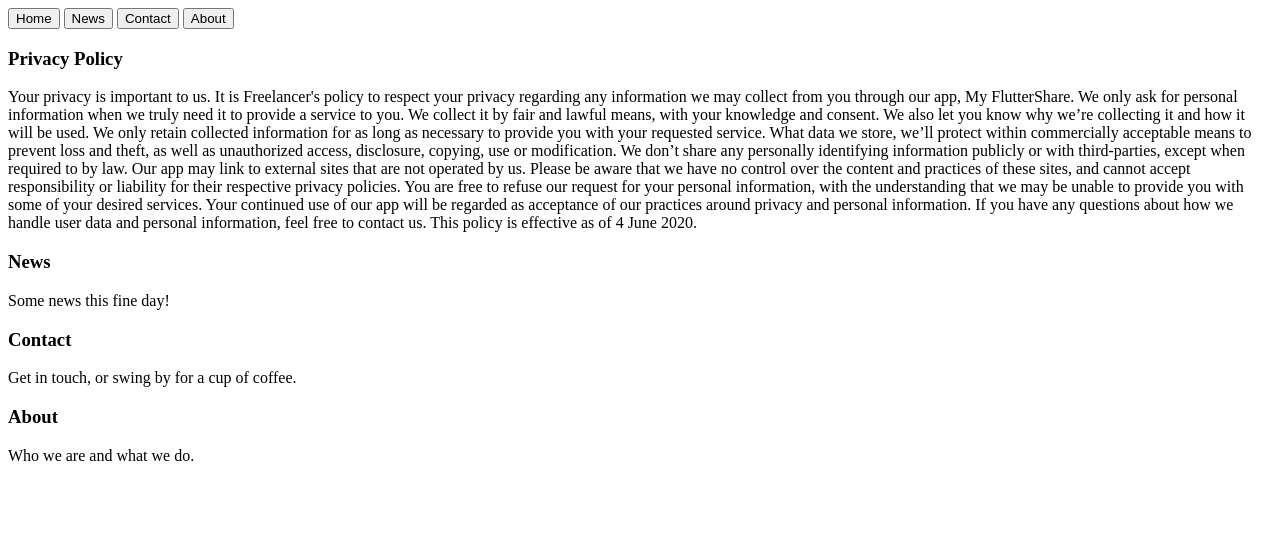
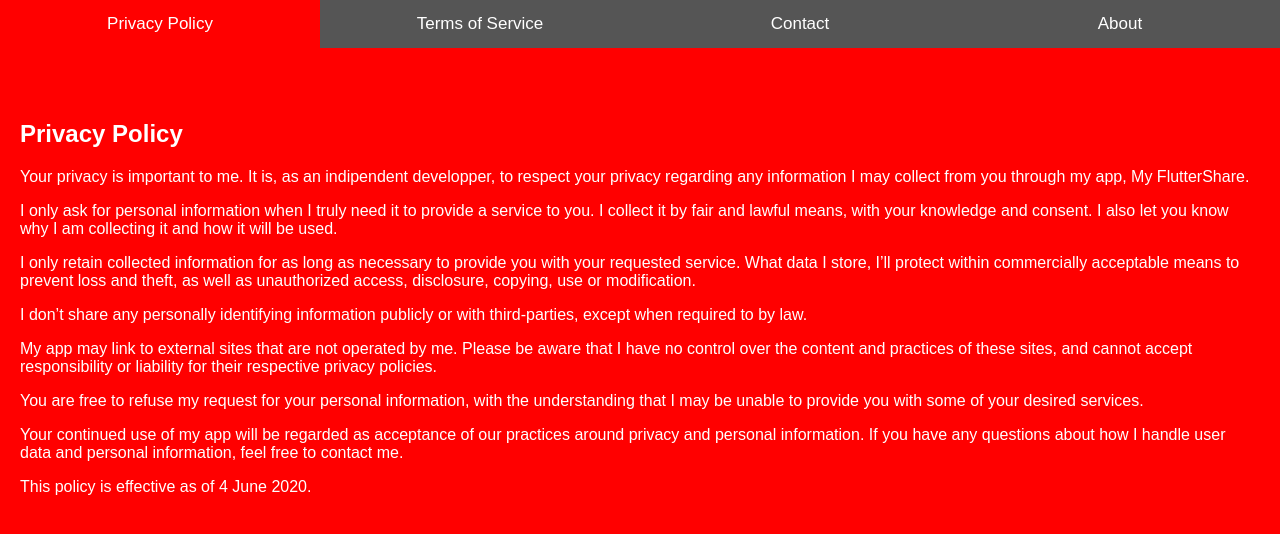
Before and after one commit to cH3riOS/ch3rios.github.io, a plain HTML site: page index.html in a window 1280 px wide. Drawn offline with Linux system fonts and the light colour scheme.

Commit message:
Update index.html

```diff
--- a/index.html
+++ b/index.html
@@ -1,38 +1,130 @@
-<button class="tablink" onclick="openPage('Home', this, 'red')">Home</button>
-<button class="tablink" onclick="openPage('News', this, 'green')" id="defaultOpen">News</button>
-<button class="tablink" onclick="openPage('Contact', this, 'blue')">Contact</button>
-<button class="tablink" onclick="openPage('About', this, 'orange')">About</button>
+<!DOCTYPE html>
+<html>
+<head>
+<meta name="viewport" content="width=device-width, initial-scale=1">
+<style>
+* {box-sizing: border-box}
 
-<div id="Privacy Policy" class="tabcontent">
-  <h3>Privacy Policy</h3>
-  <p>Your privacy is important to us. It is Freelancer's policy to respect your privacy regarding any information we may collect from you through our app, My FlutterShare.
+/* Set height of body and the document to 100% */
+body, html {
+  height: 100%;
+  margin: 0;
+  font-family: Arial;
+}
 
-We only ask for personal information when we truly need it to provide a service to you. We collect it by fair and lawful means, with your knowledge and consent. We also let you know why we’re collecting it and how it will be used.
+/* Style tab links */
+.tablink {
+  background-color: #555;
+  color: white;
+  float: left;
+  border: none;
+  outline: none;
+  cursor: pointer;
+  padding: 14px 16px;
+  font-size: 17px;
+  width: 25%;
+}
 
-We only retain collected information for as long as necessary to provide you with your requested service. What data we store, we’ll protect within commercially acceptable means to prevent loss and theft, as well as unauthorized access, disclosure, copying, use or modification.
+.tablink:hover {
+  background-color: #777;
+}
 
-We don’t share any personally identifying information publicly or with third-parties, except when required to by law.
+/* Style the tab content (and add height:100% for full page content) */
+.tabcontent {
+  color: white;
+  display: none;
+  padding: 100px 20px;
+  height: 100%;
+}
 
-Our app may link to external sites that are not operated by us. Please be aware that we have no control over the content and practices of these sites, and cannot accept responsibility or liability for their respective privacy policies.
+#PrivacyPolicy {background-color: red;}
+#TermsofService {background-color: green;}
+#Contact {background-color: orange;}
+#About {background-color: blue;}
+</style>
+</head>
+<body>
 
-You are free to refuse our request for your personal information, with the understanding that we may be unable to provide you with some of your desired services.
+<button class="tablink" onclick="openPage('PrivacyPolicy', this, 'red')" id="defaultOpen">Privacy Policy</button>
+<button class="tablink" onclick="openPage('TermsofService', this, 'green')" >Terms of Service</button>
+<button class="tablink" onclick="openPage('Contact', this, 'orange')">Contact</button>
+<button class="tablink" onclick="openPage('About', this, 'blue')">About</button>
 
-Your continued use of our app will be regarded as acceptance of our practices around privacy and personal information. If you have any questions about how we handle user data and personal information, feel free to contact us.
-
-This policy is effective as of 4 June 2020.</p>
+<div id="PrivacyPolicy" class="tabcontent">
+  <h2>Privacy Policy</h2>
+<p>Your privacy is important to me. It is, as an indipendent developper, to respect your privacy regarding any information I may collect from you through my app, My FlutterShare.</p>
+<p>I only ask for personal information when I truly need it to provide a service to you. I collect it by fair and lawful means, with your knowledge and consent. I also let you know why I am collecting it and how it will be used.</p>
+<p>I only retain collected information for as long as necessary to provide you with your requested service. What data I store, I’ll protect within commercially acceptable means to prevent loss and theft, as well as unauthorized access, disclosure, copying, use or modification.</p>
+<p>I don’t share any personally identifying information publicly or with third-parties, except when required to by law.</p>
+<p>My app may link to external sites that are not operated by me. Please be aware that I have no control over the content and practices of these sites, and cannot accept responsibility or liability for their respective privacy policies.</p>
+<p>You are free to refuse my request for your personal information, with the understanding that I may be unable to provide you with some of your desired services.</p>
+<p>Your continued use of my app will be regarded as acceptance of our practices around privacy and personal information. If you have any questions about how I handle user data and personal information, feel free to contact me.</p>
+<p>This policy is effective as of 4 June 2020.</p>
 </div>
 
-<div id="News" class="tabcontent">
-  <h3>News</h3>
-  <p>Some news this fine day!</p>
+<div id="TermsofService" class="tabcontent">
+<h2>Terms of Service</h2>
+<h3>1. Terms</h3>
+<p>By accessing my app, My FlutterShare, you are agreeing to be bound by these terms of service, all applicable laws and regulations, and agree that you are responsible for compliance with any applicable local laws. If you do not agree with any of these terms, you are prohibited from using or accessing My FlutterShare. The materials contained in My FlutterShare are protected by applicable copyright and trademark law.</p>
+<h3>2. Use License</h3>
+<ol type="a">
+   <li>Permission is granted to temporarily download one copy of My FlutterShare per device for personal, non-commercial transitory viewing only. This is the grant of a license, not a transfer of title, and under this license you may not:
+   <ol type="i">
+       <li>modify or copy the materials;</li>
+       <li>use the materials for any commercial purpose, or for any public display (commercial or non-commercial);</li>
+       <li>attempt to decompile or reverse engineer any software contained in My FlutterShare;</li>
+       <li>remove any copyright or other proprietary notations from the materials; or</li>
+       <li>transfer the materials to another person or "mirror" the materials on any other server.</li>
+   </ol>
+    </li>
+   <li>This license shall automatically terminate if you violate any of these restrictions and may be terminated by me, it's owner and creator, at any time. Upon terminating your viewing of these materials or upon the termination of this license, you must destroy any downloaded materials in your possession whether in electronic or printed format.</li>
+</ol>
+<h3>3. Disclaimer</h3>
+<ol type="a">
+   <li>The materials within My FlutterShare are provided on an 'as is' basis. I, as it's owner and creator, makes no warranties, expressed or implied, and hereby disclaims and negates all other warranties including, without limitation, implied warranties or conditions of merchantability, fitness for a particular purpose, or non-infringement of intellectual property or other violation of rights.</li>
+   <li>Further, I do not warrant or make any representations concerning the accuracy, likely results, or reliability of the use of the materials on its website or otherwise relating to such materials or on any sites linked to My FlutterShare.</li>
+</ol>
+<h3>4. Limitations</h3>
+<p>In no event shall I or my suppliers be liable for any damages (including, without limitation, damages for loss of data or profit, or due to business interruption) arising out of the use or inability to use My FlutterShare, even if I or my authorized representative has been notified orally or in writing of the possibility of such damage. Because some jurisdictions do not allow limitations on implied warranties, or limitations of liability for consequential or incidental damages, these limitations may not apply to you.</p>
+<h3>5. Accuracy of materials</h3>
+<p>The materials appearing in My FlutterShare could include technical, typographical, or photographic errors. I do not warrant that any of the materials on My FlutterShare are accurate, complete or current. I may make changes to the materials contained in My FlutterShare at any time without notice. However I do not make any commitment to update the materials.</p>
+<h3>6. Links</h3>
+<p>I did not reviewed all of the sites linked to my app and I am not responsible for the contents of any such linked site. The inclusion of any link does not imply endorsement by me of the site. Use of any such linked website is at the user's own risk.</p>
+<h3>7. Modifications</h3>
+<p>I may revise these terms of service for its app at any time without notice. By using My FlutterShare you are agreeing to be bound by the then current version of these terms of service.</p>
+<h3>8. Governing Law</h3>
+<p>These terms and conditions are governed by and construed in accordance with the laws of Switzerland and you irrevocably submit to the exclusive jurisdiction of the courts in that State or location.</p>
 </div>
 
 <div id="Contact" class="tabcontent">
   <h3>Contact</h3>
-  <p>Get in touch, or swing by for a cup of coffee.</p>
+  <p>If you have any question or need more informations, please feel free to conact me at this address:
+  <a href="mailto:independapp@gmail.com">independapp@gmail.com</p>
 </div>
 
 <div id="About" class="tabcontent">
   <h3>About</h3>
-  <p>Who we are and what we do.</p>
+  <p>This page covers the privacy policy and the terms of service of My FlutterShare mobile app available on Google's Play App Store and Apple's App Store.</p>
 </div>
+
+<script>
+function openPage(pageName,elmnt,color) {
+  var i, tabcontent, tablinks;
+  tabcontent = document.getElementsByClassName("tabcontent");
+  for (i = 0; i < tabcontent.length; i++) {
+    tabcontent[i].style.display = "none";
+  }
+  tablinks = document.getElementsByClassName("tablink");
+  for (i = 0; i < tablinks.length; i++) {
+    tablinks[i].style.backgroundColor = "";
+  }
+  document.getElementById(pageName).style.display = "block";
+  elmnt.style.backgroundColor = color;
+}
+
+// Get the element with id="defaultOpen" and click on it
+document.getElementById("defaultOpen").click();
+</script>
+
+</body>
+</html>
```
